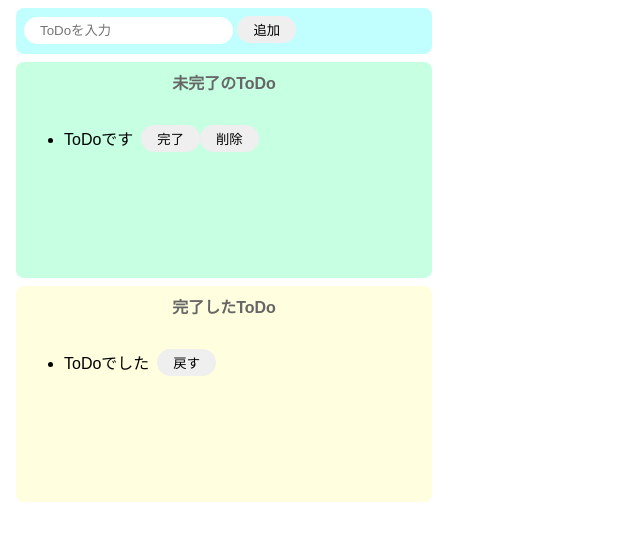
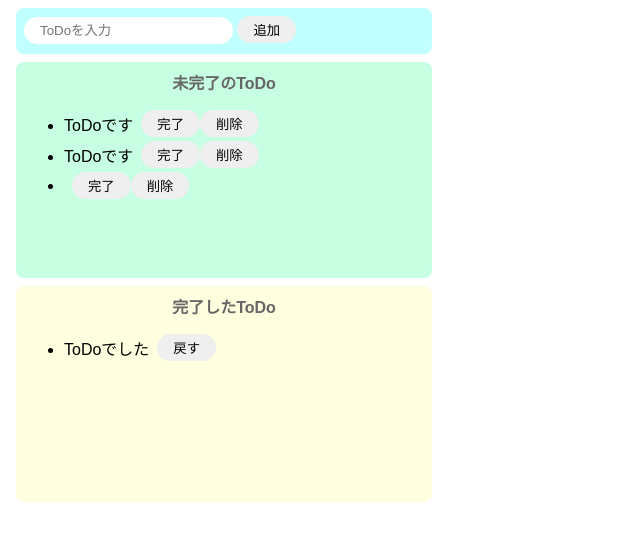
Before and after one commit to bhn0108/todo_js, a website built with Parcel: page index.html in a window 1280 px wide. Both pictures are taken after a click on the button "追加". Shown: the whole page, without its empty margins (0-640 px from the left). Built offline with nearby package versions, Linux system fonts and the light colour scheme.

Commit message:
add_delete-button

```diff
--- a/index.html
+++ b/index.html
@@ -10,27 +10,28 @@
       <input id="add-text" placeholder="ToDoを入力" />
       <button id="add-content">追加</button>
     </div>
-    <div class="incompleate-area">
+    <div class="incomplete-area">
       <p class="title">未完了のToDo</p>
-      <ul>
-        <li id="incompleate-list">
+      <ul id="incomplete-list">
         <div class="list-row">
-            <p>ToDoです</p>
+          <li>ToDoです</li>
           <button>完了</button>
           <button>削除</button>
         </div>
-        </li>
+        <div class="list-row">
+          <li>ToDoです</li>
+          <button>完了</button>
+          <button>削除</button>
+        </div>
       </ul>
     </div>
-    <div class="compleate-area">
+    <div class="complete-area">
       <p class="title">完了したToDo</p>
       <ul>
-        <li>
         <div class="list-row">
-            <p>ToDoでした</p>
+          <li>ToDoでした</li>
           <button>戻す</button>
         </div>
-        </li>
       </ul>
     </div>
     <script src="src/index.js"></script>
--- a/src/index.js
+++ b/src/index.js
@@ -5,24 +5,39 @@ const onClickAdd = () => {
   const inputText = document.getElementById("add-text").value;
   document.getElementById("add-text").value = "";
 
-  //liを生成する
-  //const li = document.createElement("li");
-  //console.log(li);
-
   //divを生成する
   const div = document.createElement("div");
   div.className = "list-row";
 
-  //pを生成する
-  const p = document.createElement("p");
-  p.innerText = inputText;
+  //liを生成する
+  const li = document.createElement("li");
+  li.innerText = inputText;
+
+  //button(完了)を生成する
+  const completeButton = document.createElement("button");
+  completeButton.innerText = "完了";
+  completeButton.addEventListener("click", () => {
+    alert("完了");
+  });
+
+  //button(削除)を生成する
+  const deleteButton = document.createElement("button");
+  deleteButton.innerText = "削除";
+  deleteButton.addEventListener("click", () => {
+    alert("削除");
+
+    //押された削除ボタンの親(div)を未完了リストから削除する
+    const deleteTarget = deleteButton.parentNode;
+    document.getElementById("incomplete-list").removeChild(deleteTarget);
+  });
 
   //divの下にpを生成する
-  div.appendChild(p);
-  console.log(div);
+  div.appendChild(li);
+  div.appendChild(completeButton);
+  div.appendChild(deleteButton);
 
   //未完了のリストに追加する
-  document.getElementById("incompleate-list").appendChild(p);
+  document.getElementById("incomplete-list").appendChild(div);
 };
 
 document
--- a/src/styles.css
+++ b/src/styles.css
@@ -21,6 +21,10 @@ button:hover {
   cursor: pointer;
 }
 
+li {
+  margin-right: 8px;
+}
+
 .input-area {
   background-color: #c1ffff;
   width: 400px;
@@ -30,7 +34,7 @@ button:hover {
   border-radius: 8px;
 }
 
-.incompleate-area {
+.incomplete-area {
   background-color: #c6ffe2;
   width: 400px;
   min-height: 200px;
@@ -39,7 +43,7 @@ button:hover {
   border-radius: 8px;
 }
 
-.compleate-area {
+.complete-area {
   background-color: #ffffe0;
   width: 400px;
   min-height: 200px;
@@ -60,7 +64,3 @@ button:hover {
   align-items: center;
   padding-bottom: 4px;
 }
-
-.list-row p {
-  margin-right: 8px;
-}
```
Lines whose indentation alone changed are shown as unchanged.
